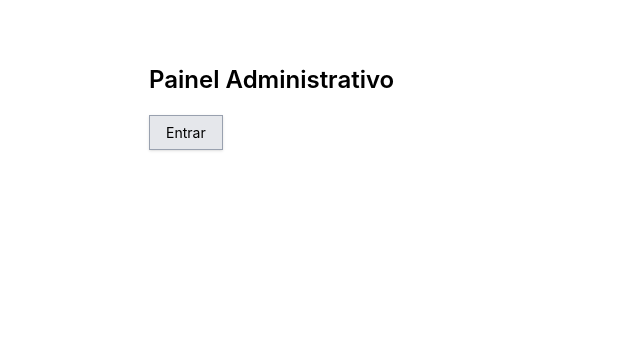
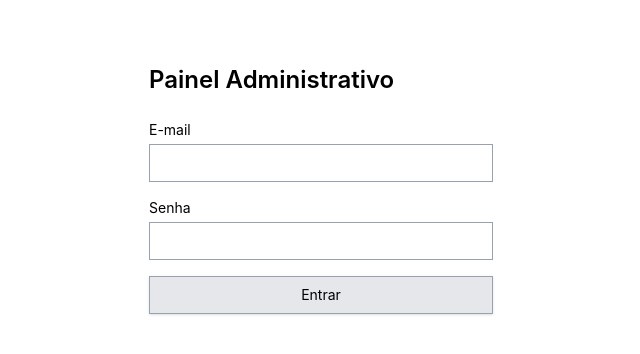
Before and after one commit to Laboratorio-CE/termometro-lasm-frontend, an Angular app: page /admin in a window 1280 px wide. Shown: the top 354 px of the page, without its empty margins (319-959 px from the left). Built offline with nearby package versions, Linux system fonts and the light colour scheme; no server answers.

Commit message:
feat add login page and logic
Criada página de login, junto da lógica de login utilizando os cookies CSRF

```diff
--- a/src/app/pages/admin/login/login.html
+++ b/src/app/pages/admin/login/login.html
@@ -1,4 +1,26 @@
 <div class="mx-auto max-w-sm px-5 py-16">
   <h1 class="text-2xl font-semibold mb-6">Painel Administrativo</h1>
-  <a routerLink="/admin/indicadores" class="border border-gray-400 bg-gray-200 px-4 py-2 text-sm text-black shadow-sm hover:bg-gray-300 active:translate-y-px active:shadow-none hover:cursor-pointer">Entrar</a>
+
+  <form (ngSubmit)="logar(campoEmail.value, campoSenha.value)" class="flex flex-col gap-4">
+    <label class="flex flex-col gap-1 text-sm">
+      E-mail
+      <input #campoEmail type="email" required autocomplete="username"
+        class="border border-gray-400 px-3 py-2 text-black" />
+    </label>
+
+    <label class="flex flex-col gap-1 text-sm">
+      Senha
+      <input #campoSenha type="password" required autocomplete="current-password"
+        class="border border-gray-400 px-3 py-2 text-black" />
+    </label>
+
+    @if (erro()) {
+      <p role="alert" class="text-sm text-red-700">{{ erro() }}</p>
+    }
+
+    <button type="submit" [disabled]="enviando()"
+      class="border border-gray-400 bg-gray-200 px-4 py-2 text-sm text-black shadow-sm hover:bg-gray-300 active:translate-y-px active:shadow-none hover:cursor-pointer disabled:opacity-60">
+      {{ enviando() ? 'Entrando…' : 'Entrar' }}
+    </button>
+  </form>
 </div>
--- a/src/app/pages/admin/login/login.ts
+++ b/src/app/pages/admin/login/login.ts
@@ -1,10 +1,39 @@
-import { Component } from '@angular/core';
-import { RouterLink } from '@angular/router';
+import { Component, inject, OnInit, signal } from '@angular/core';
+import { Router } from '@angular/router';
+import { FormsModule } from '@angular/forms';
+import { Auth } from '../../../core/api/auth';
 
 @Component({
-  imports: [RouterLink],
+  imports: [FormsModule],
   selector: 'app-login',
   styleUrl: './login.css',
   templateUrl: './login.html',
 })
-export class Login {}
+export class Login implements OnInit {
+  private readonly auth = inject(Auth);
+  private readonly router = inject(Router);
+
+  readonly erro = signal('');
+  readonly enviando = signal(false);
+
+  ngOnInit() {
+    this.auth.carregarSessao().subscribe((usuario) => {
+      if (usuario) {
+        this.router.navigate(['/admin/indicadores']);
+      }
+    });
+  }
+  logar(email: string, senha: string) {
+    this.erro.set('');
+    this.enviando.set(true);
+
+    this.auth.logar(email, senha).subscribe({
+      next: () =>
+        this.auth.carregarSessao().subscribe(() => this.router.navigate(['/admin/indicadores'])),
+        error: () => {
+          this.erro.set('Email ou senha inválidos');
+          this.enviando.set(false);
+        },
+    });
+  }
+}
```
